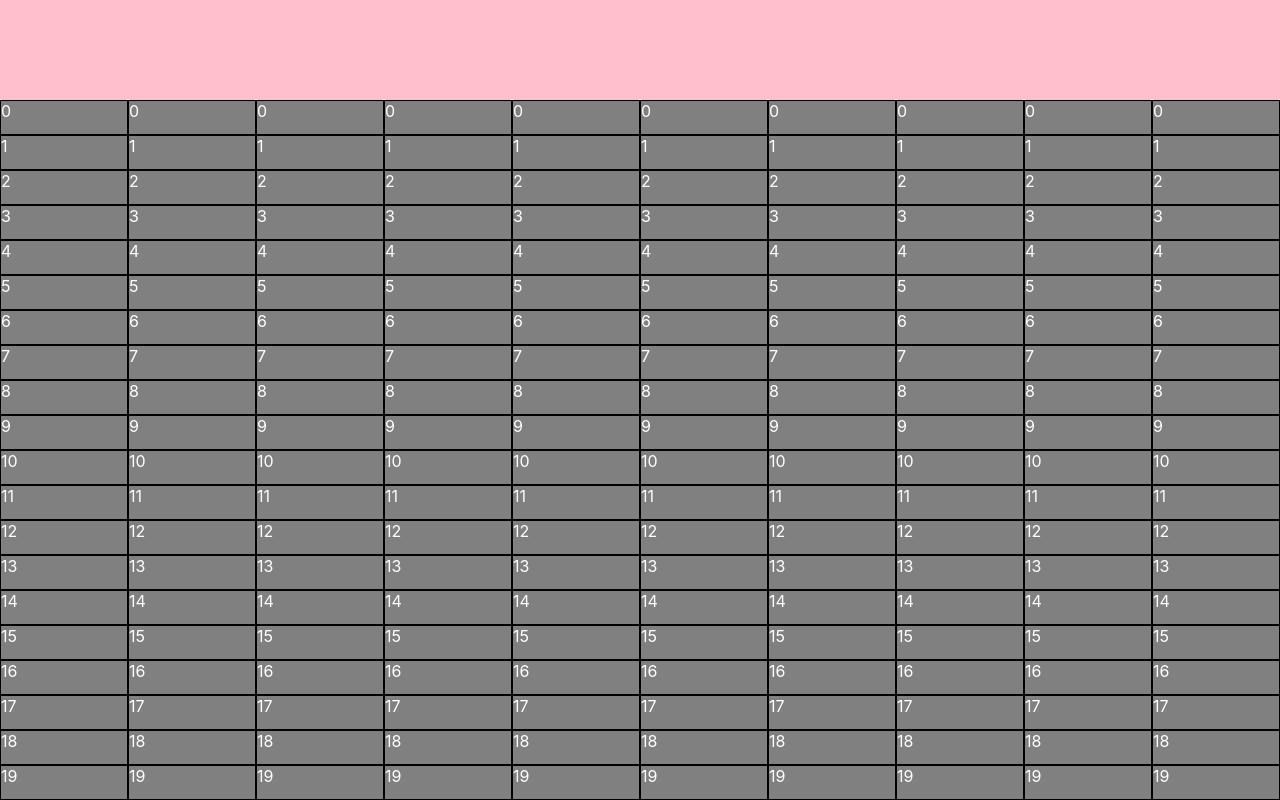
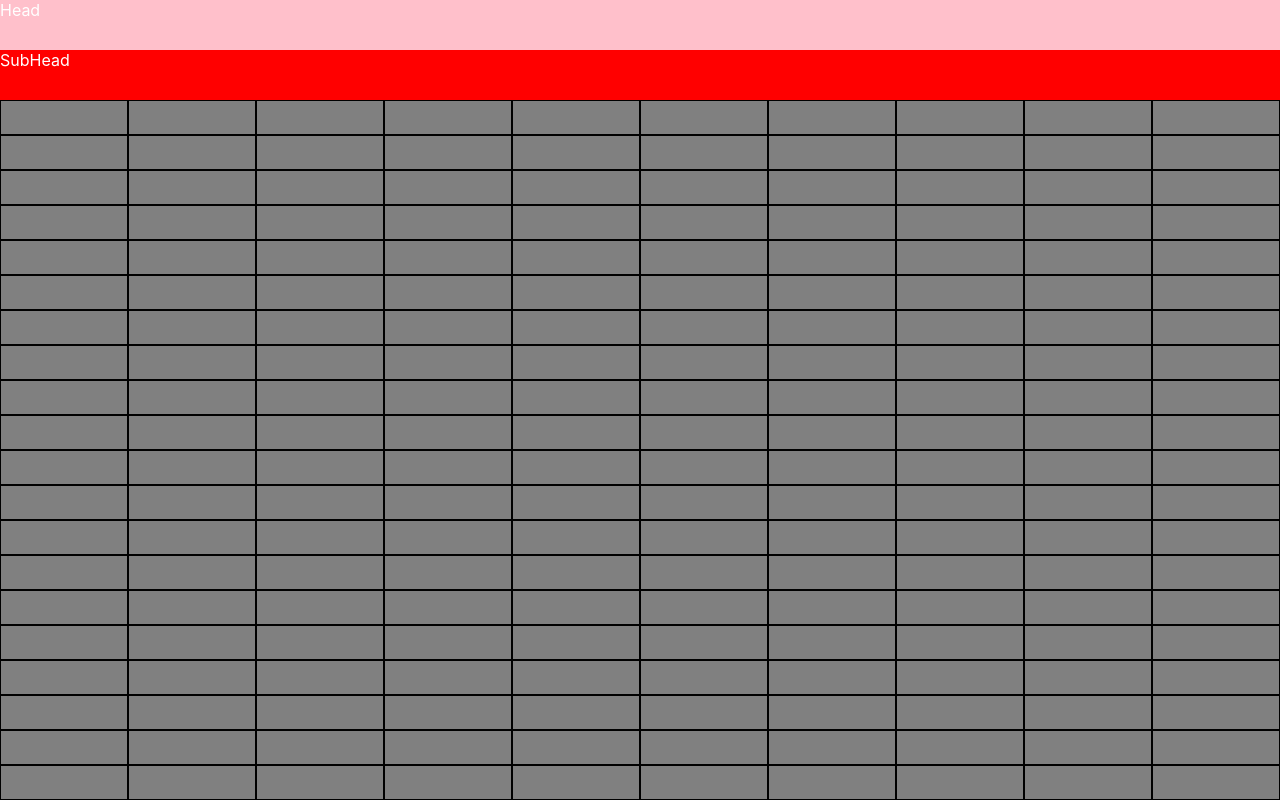
Before and after one commit to GrantDarling/algorithm-visualizer, a React (Create React App) app: page / in a window 1280 px wide. Built offline with nearby package versions, Linux system fonts and the light colour scheme.

Commit message:
created a subhead for visualizer

```diff
--- a/src/AlgorithmnVisualizer.tsx
+++ b/src/AlgorithmnVisualizer.tsx
@@ -6,7 +6,7 @@ const Container = styled.div`
   height: 100vh;
   width: 100vw;
   display: grid;
-  grid-template-rows: minmax(1px, auto) 1fr;
+  grid-template-rows: auto auto 1fr;
 `;
 type AlgorithmnVisualizerProps = {
   x: null;
@@ -17,7 +17,6 @@ export const AlgorithmnVisualizer = ({ x }: AlgorithmnVisualizerProps) => {
     <Container>
       <Header x={null} />
       <Grid columns={10} rows={20} />
-      {/* <div style={{ width: "100%" }}>Hello</div> */}
     </Container>
   );
 };
--- a/src/Components/Grid/row.tsx
+++ b/src/Components/Grid/row.tsx
@@ -6,11 +6,7 @@ export const Row = ({ row }: RowProps) => {
   return (
     <>
       {row.map((node, idx) => {
-        return (
-          <div key={idx} className="node">
-            {node}
-          </div>
-        );
+        return <div key={idx} className="node"></div>;
       })}
     </>
   );
--- a/src/Components/Header/header.tsx
+++ b/src/Components/Header/header.tsx
@@ -3,7 +3,14 @@ import styled from "styled-components";
 const Head = styled.div<{ x: string }>`
   background: ${(props) => props.x};
   color: white;
-  height: 100px;
+  height: 50px;
+  width: 100%;
+`;
+
+const SubHead = styled.div<{ x: string }>`
+  background: ${(props) => props.x};
+  color: white;
+  height: 50px;
   width: 100%;
 `;
 
@@ -12,5 +19,10 @@ type HeaderProps = {
 };
 
 export const Header = ({ x }: HeaderProps) => {
-  return <Head x={"pink"}></Head>;
+  return (
+    <>
+      <Head x={"pink"}>Head</Head>
+      <SubHead x={"red"}>SubHead</SubHead>
+    </>
+  );
 };
```
